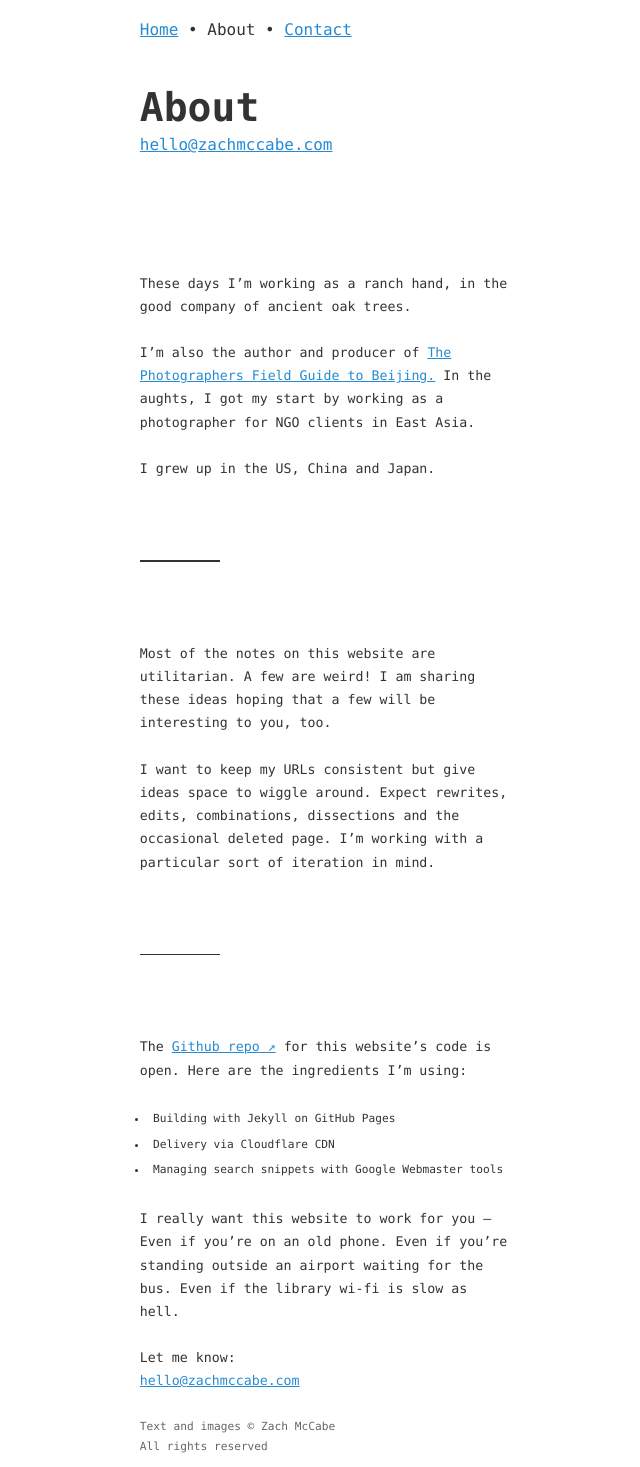
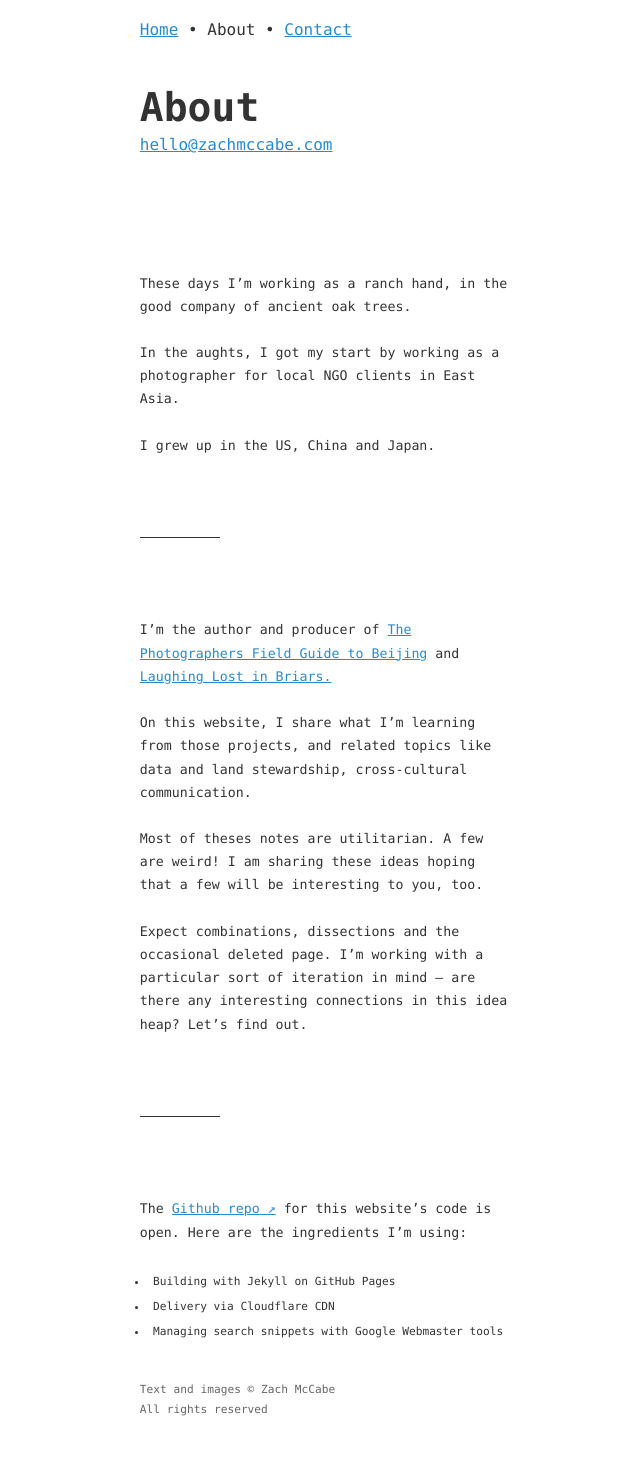
Before and after one commit to zachmccabe/zachmccabe.github.io, a Jekyll site: the page built from about.md, in a window 1280 px wide. Shown: the whole page, without its empty margins (179-819 px from the left). Built offline with Jekyll 4.4.1, drawn with Linux system fonts in a browser that asks for light colours; after the commit the page ends 1431 px from its top, so only the background shows below that.

Commit message:
Update about.md
Copy tweaks

```diff
--- a/about.md
+++ b/about.md
@@ -2,8 +2,8 @@
 snippet: nosnippet
 layout: kao_midnite_3
 title: About
-date: 2022-11-06
-description: "Author and producer of The Photographers Field Guide to Beijing"
+date: 2023-02-01
+description: "On this website, I share what I’m learning about The Photographers Field Guide to Beijing and Laughing Lost in Briars"
 
 ---
 
@@ -11,20 +11,29 @@ description: "Author and producer of The Photographers Field Guide to Beijing"
 
 These days I'm working as a ranch hand, in the good company of ancient oak trees.
 
-I'm also the author and producer of [The Photographers Field Guide to Beijing.] In the aughts, I got my start by working as a photographer for NGO clients in East Asia.
+In the aughts, I got my start by working as a photographer for local NGO clients in East Asia.
 
 I grew up in the US, China and Japan.
-
-[The Photographers Field Guide to Beijing.]: https://www.zachmccabe.com/beijing/
 
 
 ---
 
-Most of the notes on this website are utilitarian. A few are weird! I am sharing these ideas hoping that a few will be interesting to you, too.
 
-I want to keep my URLs consistent but give ideas space to wiggle around. Expect rewrites, edits, combinations, dissections and the occasional deleted page. I'm working with a particular sort of iteration in mind.
+I'm the author and producer of [The Photographers Field Guide to Beijing] and [Laughing Lost in Briars.]
+
+On this website, I share what I'm learning from those projects, and related topics like data and land stewardship, cross-cultural communication.
+
+Most of theses notes are utilitarian. A few are weird! I am sharing these ideas hoping that a few will be interesting to you, too.
+
+Expect combinations, dissections and the occasional deleted page. I’m working with a particular sort of iteration in mind -- are there any interesting connections in this idea heap? Let's find out.
+
+[The Photographers Field Guide to Beijing]: https://www.zachmccabe.com/beijing
+
+[Laughing Lost in Briars.]: https://www.zachmccabe.com/briars
+
 
 ---
+
 
 The [Github repo] for this website's code is open. Here are the ingredients I'm using:
 
@@ -32,9 +41,5 @@ The [Github repo] for this website's code is open. Here are the ingredients I'm
 + Delivery via Cloudflare CDN
 + Managing search snippets with Google Webmaster tools
 
-I really want this website to work for you -- Even if you're on an old phone. Even if you're standing outside an airport waiting for the bus. Even if the library wi-fi is slow as hell.
-
-Let me know:<br/>
-{% include key_details.html %}
 
 [Github repo]: https://github.com/zachmccabe/zachmccabe.github.io
```
